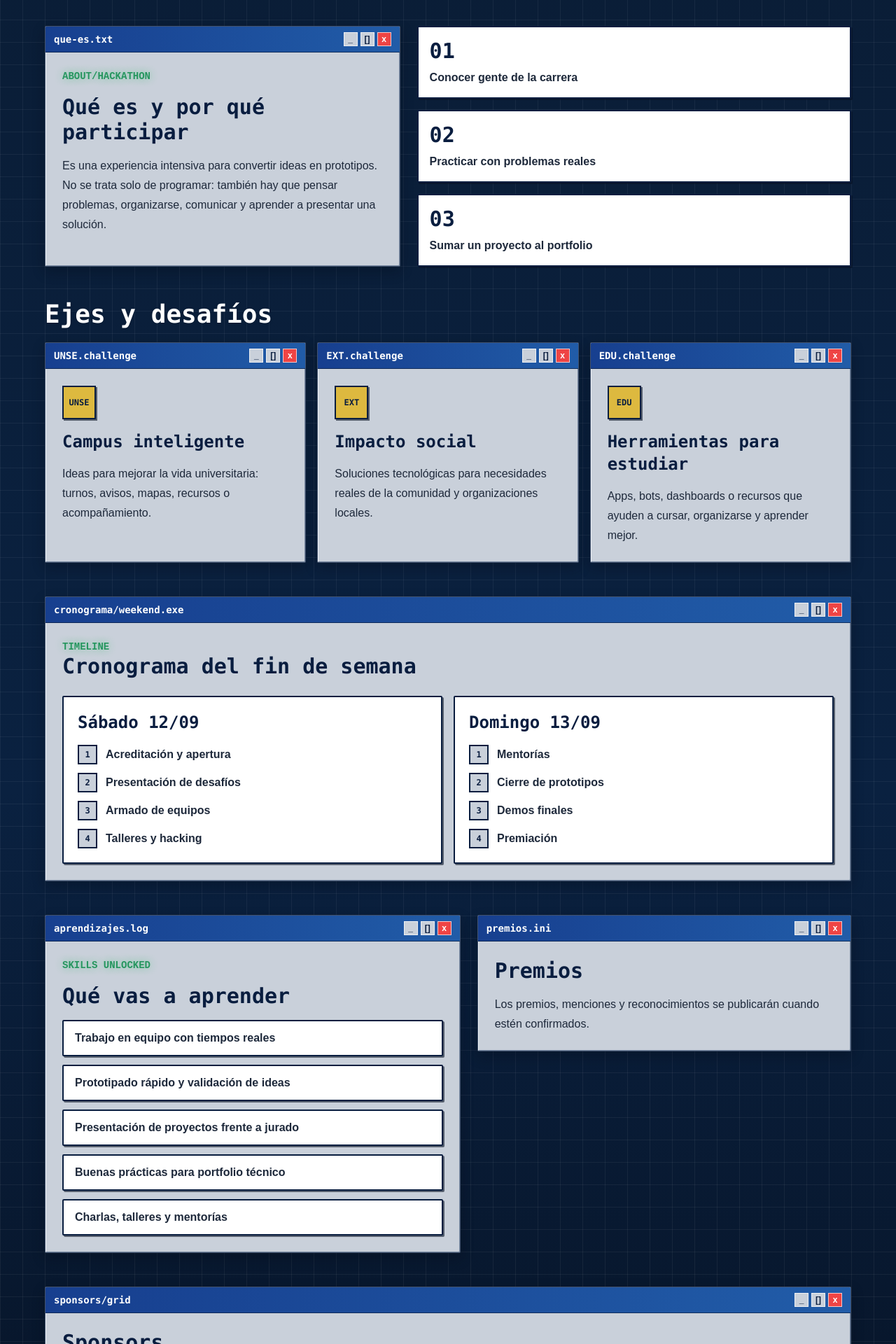
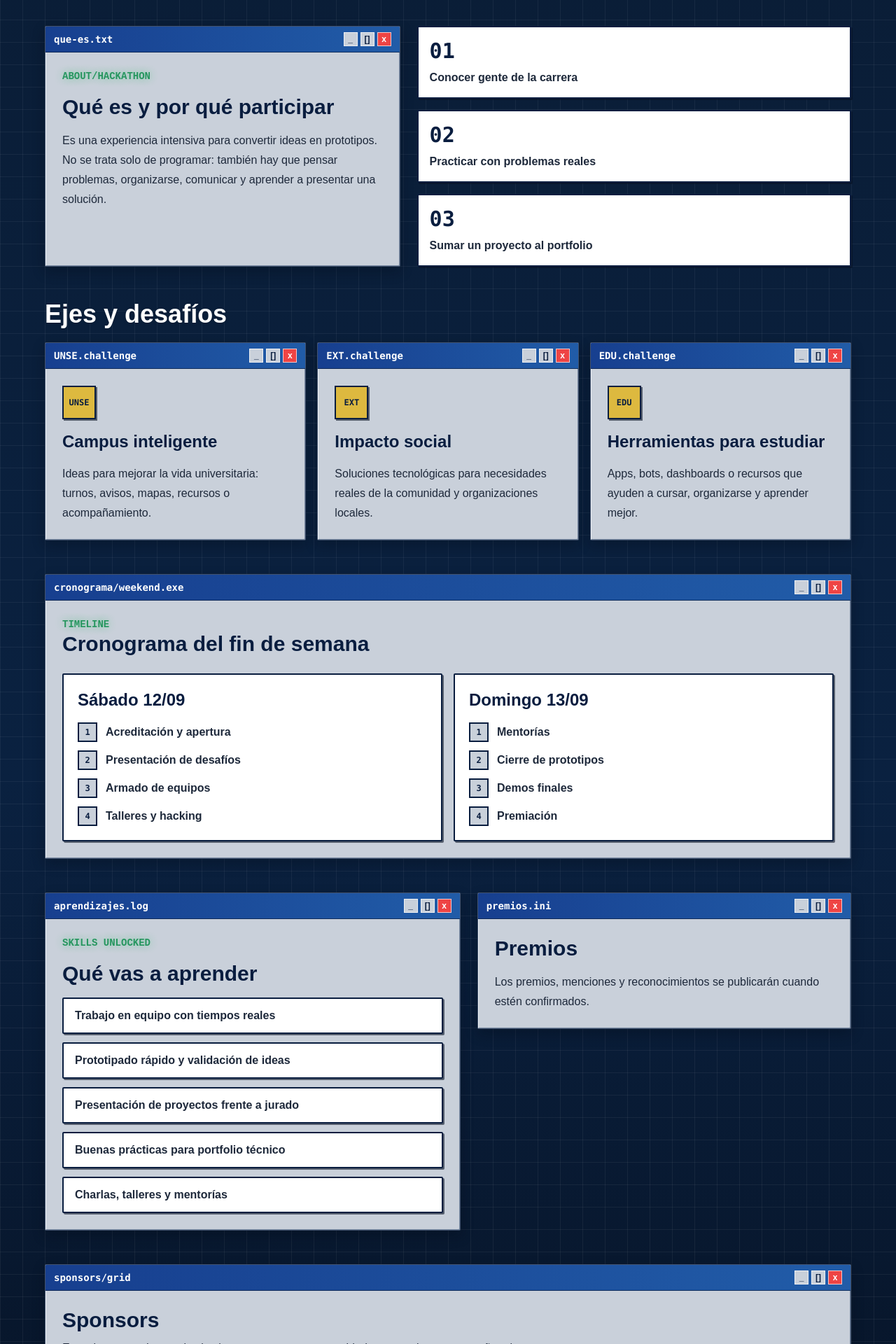
Before and after one commit to AnaPaulaMach/cei-web, a Next.js app: page /hackathon in a window 1280 px wide. Shown: the part 740-2660 px from the top of the page at 70% size. Built offline with nearby package versions, Linux system fonts and the light colour scheme; no server answers.

Commit message:
Mejora la jerarquia tipografica del sitio

```diff
--- a/app/censo/page.tsx
+++ b/app/censo/page.tsx
@@ -17,7 +17,7 @@ export default function CensoPage() {
       <XPWindow title="censo/formulario">
         <div className="space-y-4">
           <p className="terminal-text text-sm font-bold uppercase">input required</p>
-          <h1 className="font-mono text-4xl font-black text-cei-shadow">Censo estudiantil</h1>
+          <h1 className="text-4xl font-black text-cei-shadow">Censo estudiantil</h1>
           <p className="leading-7 text-slate-800">
             Este formulario servirá para relevar necesidades de estudiantes de las tres carreras.
           </p>
--- a/app/contacto/page.tsx
+++ b/app/contacto/page.tsx
@@ -24,7 +24,7 @@ export default function ContactoPage() {
           <div className="space-y-3">
             <div className="space-y-3">
               <p className="terminal-text text-sm font-bold uppercase">canales oficiales</p>
-              <h1 className="font-mono text-4xl font-black text-cei-shadow">Contacto</h1>
+              <h1 className="text-4xl font-black text-cei-shadow">Contacto</h1>
               <p className="max-w-2xl leading-7 text-slate-800">
                 Para consultas, propuestas o actividades, escribinos por los canales oficiales de la Comisión.
               </p>
@@ -56,7 +56,7 @@ export default function ContactoPage() {
                     <span className="block font-mono text-xs font-black uppercase text-cei-shadow/75">
                       {isExternal ? "externo" : "mail"}
                     </span>
-                    <span className="mt-2 block font-mono text-xl font-black">{link.label}</span>
+                    <span className="mt-2 block text-xl font-black">{link.label}</span>
                     <span className="mt-2 block max-w-[15rem] text-sm leading-6 text-slate-700">{link.description}</span>
                     {isWhatsApp ? (
                       <span className="pointer-events-none absolute right-4 top-3 rotate-[-2deg] rounded-sm border-2 border-cei-shadow bg-cei-alert px-3 py-2 text-center font-mono text-[11px] font-black uppercase leading-none text-cei-shadow shadow-[2px_2px_0_rgba(15,42,95,0.3)]">
--- a/app/guia-tramites/page.tsx
+++ b/app/guia-tramites/page.tsx
@@ -50,7 +50,7 @@ export default function GuiaTramitesPage() {
           <div className="grid gap-6 lg:grid-cols-[0.9fr_1.1fr] lg:items-center">
             <div>
               <p className="terminal-text text-sm font-bold uppercase">manual rápido</p>
-              <h1 className="mt-2 font-mono text-4xl font-black leading-tight text-cei-shadow">
+              <h1 className="mt-2 text-4xl font-black leading-tight text-cei-shadow">
                 Guía de trámites
               </h1>
             </div>
@@ -77,7 +77,7 @@ export default function GuiaTramitesPage() {
                 </span>
                 <div>
                   <p className="font-mono text-xs font-black uppercase text-cei-shadow">carrera</p>
-                  <h2 className="mt-1 font-mono text-xl font-black leading-tight text-cei-shadow">{group.career}</h2>
+                  <h2 className="mt-1 text-xl font-black leading-tight text-cei-shadow">{group.career}</h2>
                 </div>
               </div>
               <ul className="space-y-3 text-sm leading-6 text-slate-800">
--- a/app/hackathon/page.tsx
+++ b/app/hackathon/page.tsx
@@ -102,7 +102,7 @@ export default function HackathonPage() {
             </div>
 
             <div className="space-y-4">
-              <h1 className="max-w-4xl font-mono text-4xl font-black leading-tight text-cei-shadow md:text-6xl">
+              <h1 className="max-w-4xl text-4xl font-black leading-tight text-cei-shadow md:text-6xl">
                 Hackathon del Día del Programador
               </h1>
               <p className="max-w-3xl text-lg leading-8 text-slate-800">
@@ -137,7 +137,7 @@ export default function HackathonPage() {
         <XPWindow title="que-es.txt" className="h-full">
           <div className="space-y-4">
             <p className="terminal-text text-sm font-bold uppercase">about/hackathon</p>
-            <h2 className="font-mono text-3xl font-black text-cei-shadow">Qué es y por qué participar</h2>
+            <h2 className="text-3xl font-black text-cei-shadow">Qué es y por qué participar</h2>
             <p className="leading-7 text-slate-800">
               Es una experiencia intensiva para convertir ideas en prototipos. No se trata solo de programar: también
               hay que pensar problemas, organizarse, comunicar y aprender a presentar una solución.
@@ -161,7 +161,7 @@ export default function HackathonPage() {
 
       <Section id="desafios">
         <div className="mb-5">
-          <h2 className="font-mono text-3xl font-black text-white drop-shadow md:text-4xl">Ejes y desafíos</h2>
+          <h2 className="text-3xl font-black text-white drop-shadow md:text-4xl">Ejes y desafíos</h2>
         </div>
         <div className="grid gap-4 md:grid-cols-3">
           {challengeTracks.map((track) => (
@@ -170,7 +170,7 @@ export default function HackathonPage() {
                 <span className="grid h-12 w-12 place-items-center border-2 border-cei-shadow bg-cei-alert font-mono text-xs font-black text-cei-shadow shadow-pixel">
                   {track.tag}
                 </span>
-                <h3 className="font-mono text-2xl font-black text-cei-shadow">{track.title}</h3>
+                <h3 className="text-2xl font-black text-cei-shadow">{track.title}</h3>
                 <p className="leading-7 text-slate-800">{track.description}</p>
               </div>
             </XPWindow>
@@ -182,12 +182,12 @@ export default function HackathonPage() {
         <XPWindow title="cronograma/weekend.exe">
           <div className="mb-6">
             <p className="terminal-text text-sm font-bold uppercase">timeline</p>
-            <h2 className="font-mono text-3xl font-black text-cei-shadow">Cronograma del fin de semana</h2>
+            <h2 className="text-3xl font-black text-cei-shadow">Cronograma del fin de semana</h2>
           </div>
           <div className="grid gap-4 lg:grid-cols-2">
             {schedule.map((day) => (
               <div className="rounded-sm border-2 border-cei-shadow bg-white p-5 shadow-pixel" key={day.day}>
-                <h3 className="font-mono text-2xl font-black text-cei-shadow">{day.day}</h3>
+                <h3 className="text-2xl font-black text-cei-shadow">{day.day}</h3>
                 <ol className="mt-4 space-y-3">
                   {day.items.map((item, index) => (
                     <li className="flex gap-3" key={item}>
@@ -208,7 +208,7 @@ export default function HackathonPage() {
         <XPWindow title="aprendizajes.log">
           <div className="space-y-4">
             <p className="terminal-text text-sm font-bold uppercase">skills unlocked</p>
-            <h2 className="font-mono text-3xl font-black text-cei-shadow">Qué vas a aprender</h2>
+            <h2 className="text-3xl font-black text-cei-shadow">Qué vas a aprender</h2>
             <ul className="grid gap-3">
               {learningItems.map((item) => (
                 <li className="rounded-sm border-2 border-cei-shadow bg-white px-4 py-3 font-bold text-slate-800 shadow-pixel" key={item}>
@@ -221,7 +221,7 @@ export default function HackathonPage() {
 
         <XPWindow title="premios.ini">
           <div className="space-y-4">
-            <h2 className="font-mono text-3xl font-black text-cei-shadow">Premios</h2>
+            <h2 className="text-3xl font-black text-cei-shadow">Premios</h2>
             <p className="leading-7 text-slate-800">
               Los premios, menciones y reconocimientos se publicarán cuando estén confirmados.
             </p>
@@ -233,7 +233,7 @@ export default function HackathonPage() {
         <XPWindow title="sponsors/grid">
           <div className="mb-6 flex flex-col gap-4 lg:flex-row lg:items-end lg:justify-between">
             <div>
-              <h2 className="font-mono text-3xl font-black text-cei-shadow">Sponsors</h2>
+              <h2 className="text-3xl font-black text-cei-shadow">Sponsors</h2>
               <p className="mt-2 max-w-2xl leading-7 text-slate-800">
                 Espacio reservado para instituciones, empresas y comunidades que quieran acompañar el evento.
               </p>
@@ -247,7 +247,7 @@ export default function HackathonPage() {
 
       <Section id="faq">
         <div className="mb-5">
-          <h2 className="font-mono text-3xl font-black text-white drop-shadow md:text-4xl">Preguntas frecuentes</h2>
+          <h2 className="text-3xl font-black text-white drop-shadow md:text-4xl">Preguntas frecuentes</h2>
         </div>
         <div className="grid gap-4 md:grid-cols-2">
           {faqs.map((faq) => (
--- a/components/events/EventBoard.tsx
+++ b/components/events/EventBoard.tsx
@@ -30,7 +30,7 @@ export function EventBoard({
       <div className="mb-4 flex flex-col gap-3 sm:mb-6 lg:flex-row lg:items-end lg:justify-between">
         <div>
           <p className="terminal-text text-xs font-bold uppercase sm:text-sm">events.sys</p>
-          <h2 className="font-mono text-2xl font-black text-cei-shadow sm:text-3xl md:text-4xl">{title}</h2>
+          <h2 className="text-2xl font-black text-cei-shadow sm:text-3xl md:text-4xl">{title}</h2>
           <p className="mt-2 max-w-2xl text-sm leading-6 text-slate-800 sm:text-base sm:leading-7">
             {description}
           </p>
--- a/components/events/EventCard.tsx
+++ b/components/events/EventCard.tsx
@@ -36,7 +36,7 @@ export function EventCard({ event }: EventCardProps) {
         {event.statusLabel ? <Badge>{event.statusLabel}</Badge> : null}
       </div>
       <h3
-        className={`font-mono font-black leading-tight text-cei-shadow ${
+        className={`font-black leading-tight text-cei-shadow ${
           event.highlighted ? "text-2xl sm:text-3xl md:text-4xl" : "text-xl sm:text-2xl"
         }`}
       >
--- a/components/forms/GoogleFormPanel.tsx
+++ b/components/forms/GoogleFormPanel.tsx
@@ -13,7 +13,7 @@ export function GoogleFormPanel({ title, description, href }: GoogleFormPanelPro
         </span>
         <div>
           <p className="terminal-text text-sm font-bold uppercase">google.forms.link</p>
-          <h2 className="font-mono text-2xl font-black text-cei-shadow">{title}</h2>
+          <h2 className="text-2xl font-black text-cei-shadow">{title}</h2>
         </div>
       </div>
       <p className="leading-7 text-slate-800">{description}</p>
--- a/components/links/LinkHub.tsx
+++ b/components/links/LinkHub.tsx
@@ -13,7 +13,7 @@ export function LinkHub({ title, links }: LinkHubProps) {
   return (
     <div className="rounded-sm border-2 border-cei-shadow bg-cei-window p-4 shadow-xp-window sm:p-5">
       <p className="terminal-text text-xs font-bold uppercase sm:text-sm">shortcuts</p>
-      <h2 className="mb-4 font-mono text-2xl font-black text-cei-shadow sm:mb-5 sm:text-3xl">{title}</h2>
+      <h2 className="mb-4 text-2xl font-black text-cei-shadow sm:mb-5 sm:text-3xl">{title}</h2>
       <div className="grid gap-3 sm:grid-cols-3">
         {links.map((link) => {
           const isExternal = link.href.startsWith("http");
--- a/components/links/QuickActionPanel.tsx
+++ b/components/links/QuickActionPanel.tsx
@@ -20,7 +20,7 @@ export function QuickActionPanel({ actions, title, subtitle }: QuickActionPanelP
       <div className="mb-4 flex items-end justify-between gap-3">
         <div>
           <p className="terminal-text text-xs font-bold uppercase">quick access</p>
-          <h2 className="font-mono text-2xl font-black text-cei-shadow">{title}</h2>
+          <h2 className="text-2xl font-black text-cei-shadow">{title}</h2>
         </div>
         {subtitle ? <p className="max-w-44 text-right text-xs leading-5 text-slate-700">{subtitle}</p> : null}
       </div>
--- a/components/opportunities/OpportunityCard.tsx
+++ b/components/opportunities/OpportunityCard.tsx
@@ -23,7 +23,7 @@ export function OpportunityCard({ opportunity }: OpportunityCardProps) {
         {opportunity.highlighted ? <Badge>Nuevo</Badge> : null}
       </div>
       <div className="flex flex-1 flex-col p-4 sm:p-5">
-        <h3 className="font-mono text-lg font-black leading-tight text-cei-shadow sm:text-xl">{opportunity.title}</h3>
+        <h3 className="text-lg font-black leading-tight text-cei-shadow sm:text-xl">{opportunity.title}</h3>
         <p className="mt-2 text-sm font-bold text-slate-700">{opportunity.source}</p>
         <p className="mt-3 flex-1 text-sm leading-6 text-slate-800 sm:text-base sm:leading-7">
           {opportunity.description}
--- a/components/opportunities/OpportunityFolder.tsx
+++ b/components/opportunities/OpportunityFolder.tsx
@@ -55,7 +55,7 @@ export function OpportunityFolder({ opportunities }: OpportunityFolderProps) {
                 <Badge>{featured.category}</Badge>
                 {featured.isExternal || featured.href?.startsWith("http") ? <Badge>Externo</Badge> : null}
               </div>
-              <h2 className="font-mono text-3xl font-black text-cei-shadow">{featured.title}</h2>
+              <h2 className="text-3xl font-black text-cei-shadow">{featured.title}</h2>
               <p className="max-w-3xl leading-7 text-slate-800">{featured.description}</p>
               <p className="font-mono text-sm font-bold text-cei-shadow">
                 Fuente: {featured.source}
@@ -77,7 +77,7 @@ export function OpportunityFolder({ opportunities }: OpportunityFolderProps) {
         <div className="mb-5 flex flex-col gap-4 lg:flex-row lg:items-end lg:justify-between">
           <div>
             <p className="terminal-text text-sm font-bold uppercase">folder/oportunidades</p>
-            <h1 className="font-mono text-3xl font-black text-cei-shadow sm:text-4xl">Oportunidades</h1>
+            <h1 className="text-3xl font-black text-cei-shadow sm:text-4xl">Oportunidades</h1>
             <p className="mt-2 max-w-2xl leading-7 text-slate-800">
               Filtrá por tipo de archivo para encontrar cursos, trabajos, prácticas y becas.
             </p>
```
Also changed, not shown: app/comision/page.tsx (+4 -4 lines).
